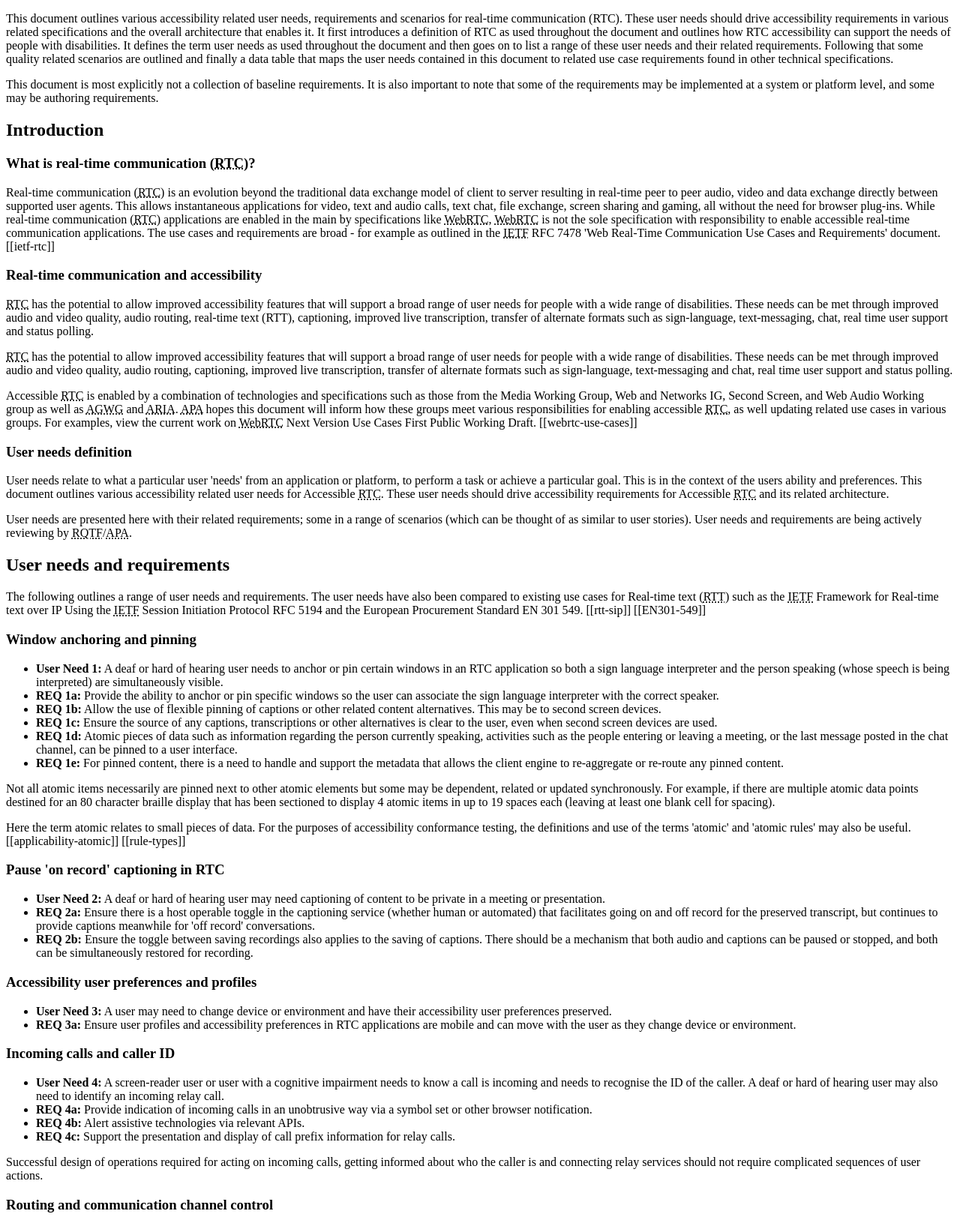
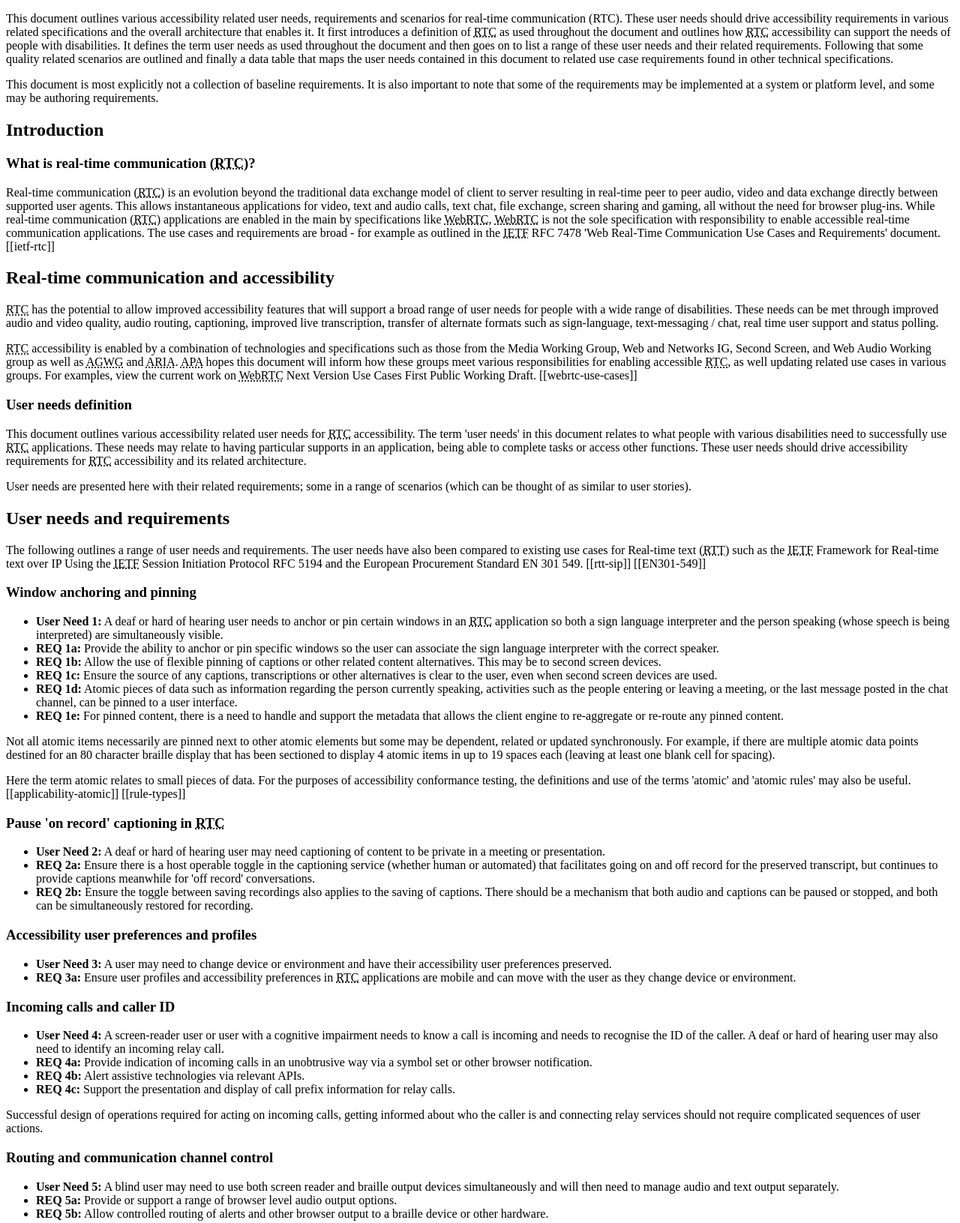
Before and after one commit to w3c/raur, a plain HTML site: page index.html in a window 1280 px wide. Shown: the top 1631 px of the page at 75% size. Drawn offline with Linux system fonts and the light colour scheme; a script that the page names is missing.

Commit message:
Fixes to main branch, user needs definition and introduction and extra abbrs

```diff
--- a/index.html
+++ b/index.html
@@ -45,7 +45,7 @@ th+th, td+td{
 	</head>
 	<body>
 		<section id="abstract">
-<p>This document outlines various accessibility related user needs, requirements and scenarios for real&#45;time communication (RTC). These user needs should drive accessibility requirements in various related specifications and the overall architecture that enables it. It first introduces a definition of RTC as used throughout the document and outlines how RTC accessibility can support the needs of people with disabilities. It defines the term user needs as used throughout the document and then goes on to list a range of these user needs and their related requirements. Following that some quality related scenarios are outlined and finally a data table that maps the user needs contained in this document to related use case requirements found in other technical specifications.</p>
+<p>This document outlines various accessibility related user needs, requirements and scenarios for real&#45;time communication (RTC). These user needs should drive accessibility requirements in various related specifications and the overall architecture that enables it. It first introduces a definition of <abbr title="real&#45;time communication">RTC</abbr> as used throughout the document and outlines how <abbr title="real&#45;time communication">RTC</abbr> accessibility can support the needs of people with disabilities. It defines the term user needs as used throughout the document and then goes on to list a range of these user needs and their related requirements. Following that some quality related scenarios are outlined and finally a data table that maps the user needs contained in this document to related use case requirements found in other technical specifications.</p>
 
 <p>This document is most explicitly not a collection of baseline requirements. It is also important to note that some of the requirements may be implemented at a system or platform level, and some may be authoring requirements.</p>
 </section>
@@ -59,24 +59,23 @@ th+th, td+td{
 
 
 		<h3> What is real&#45;time communication (<abbr title="real&#45;time communication">RTC</abbr>)? </h3>
-<p>Real&#45;time communication (<abbr title="real&#45;time communication">RTC</abbr>) is an evolution beyond the traditional data exchange model of client to server resulting in real-time peer to peer audio, video and data exchange directly between supported user agents. This allows instantaneous applications for video, text and audio calls, text chat, file exchange, screen sharing and gaming, all without the need for browser plug&#45;ins. While real&#45;time communication (<abbr title="Real&#45;time communication">RTC</abbr>) applications are enabled in the main by specifications like <abbr title="Web Real&#45;time communication">WebRTC</abbr>, <abbr title="Web Real&#45;time communication">WebRTC</abbr> is not the sole specification with responsibility to enable accessible real-time communication applications. The use cases and requirements are broad - for example as outlined in the <abbr title="Internet Engineering Task Force">IETF</abbr> RFC 7478 'Web Real-Time Communication Use Cases and Requirements' document. [[ietf-rtc]]</p>
+<p>Real&#45;time communication (<abbr title="real&#45;time communication">RTC</abbr>) is an evolution beyond the traditional data exchange model of client to server resulting in real-time peer to peer audio, video and data exchange directly between supported user agents. This allows instantaneous applications for video, text and audio calls, text chat, file exchange, screen sharing and gaming, all without the need for browser plug&#45;ins. While real&#45;time communication (<abbr title="real&#45;time communication">RTC</abbr>) applications are enabled in the main by specifications like <abbr title="Web Real&#45;time communication">WebRTC</abbr>, <abbr title="Web Real&#45;time communication">WebRTC</abbr> is not the sole specification with responsibility to enable accessible real-time communication applications. The use cases and requirements are broad - for example as outlined in the <abbr title="Internet Engineering Task Force">IETF</abbr> RFC 7478 'Web Real-Time Communication Use Cases and Requirements' document. [[ietf-rtc]]</p>
 </section>
 
 <section>
 
-<h3>Real&#45;time communication and accessibility </h3>
-<p><abbr title="Real&#45;time communication">RTC</abbr> has the potential to allow improved accessibility features that will support a broad range of user needs for people with a wide range of disabilities. These needs can be met through improved audio and video quality, audio routing, real-time text (RTT), captioning, improved live transcription, transfer of alternate formats such as sign-language, text-messaging, chat, real time user support and status polling.</p>
-<p><abbr title="Real&#45;time communication">RTC</abbr> has the potential to allow improved accessibility features that will support a broad range of user needs for people with a wide range of disabilities. These needs can be met through improved audio and video quality, audio routing, captioning, improved live transcription, transfer of alternate formats such as sign-language, text-messaging and chat, real time user support and status polling.</p>
+<h2>Real&#45;time communication and accessibility </h2>
+<p><abbr title="real-time communication">RTC</abbr> has the potential to allow improved accessibility features that will support a broad range of user needs for people with a wide range of disabilities. These needs can be met through improved audio and video quality, audio routing, captioning, improved live transcription, transfer of alternate formats such as sign-language, text-messaging / chat, real time user support and status polling.</p>
 
-<p>Accessible <abbr title="Real&#45;time communication">RTC</abbr> is enabled by a combination of technologies and specifications such as those from the Media Working Group, Web and Networks IG, Second Screen, and Web Audio Working group as well as <abbr title="Accessibility Guidelines Working Group">AGWG</abbr> and <abbr title="Accessible Rich Internet Applications">ARIA</abbr>. <abbr title="Accessible Platforms Architecure Working Group">APA</abbr> hopes this document will inform how these groups meet various responsibilities for enabling accessible <abbr title="Real&#45;time communication">RTC</abbr>, as well updating related use cases in various groups. For examples, view the current work on <abbr title="Web Real&#45;time communication">WebRTC</abbr> Next Version Use Cases First Public Working Draft. [[webrtc-use-cases]]</p>
+<p><abbr title="real-time communication">RTC</abbr> accessibility is enabled by a combination of technologies and specifications such as those from the Media Working Group, Web and Networks IG, Second Screen, and Web Audio Working group as well as <abbr title="Accessibility Guidelines Working Group">AGWG</abbr> and <abbr title="Accessible Rich Internet Applications">ARIA</abbr>. <abbr title="Accessible Platform Architectures Working Group">APA</abbr> hopes this document will inform how these groups meet various responsibilities for enabling accessible <abbr title="real-time communication">RTC</abbr>, as well updating related use cases in various groups. For examples, view the current work on <abbr title="Web Real-time communication">WebRTC</abbr> Next Version Use Cases First Public Working Draft. [[webrtc-use-cases]]</p>
 		</section>
 
 
 		<section>
 <h3>User needs definition</h3>
-<p>User needs relate to what a particular user 'needs' from an application or platform, to perform a task or achieve a particular goal. This is in the context of the users ability and preferences. This document outlines various accessibility related user needs for Accessible <abbr title="Real&#45;time communication">RTC</abbr>. These user needs should drive accessibility requirements for Accessible <abbr title="Real&#45;time communication">RTC</abbr> and its related architecture.</p>
+<p>This document outlines various accessibility related user needs for <abbr title="real-time communication">RTC</abbr> accessibility. The term 'user needs' in this document relates to what people with various disabilities need to successfully use <abbr title="real-time communication">RTC</abbr> applications. These needs may relate to having particular supports in an application, being able to complete tasks or access other functions. These user needs should drive accessibility requirements for <abbr title="real-time communication">RTC</abbr> accessibility and its related architecture.</p>
 
-<p>User needs are presented here with their related requirements; some in a range of scenarios (which can be thought of as similar to user stories). User needs and requirements are being actively reviewing by <abbr title="Research Questions Task Force">RQTF</abbr>/<abbr title="Accessible Platforms Architecure Working Group">APA</abbr>.</p>
+<p>User needs are presented here with their related requirements; some in a range of scenarios (which can be thought of as similar to user stories).</p>
 		</section>
 
 
@@ -91,7 +90,7 @@ th+th, td+td{
 
 			<h3>Window anchoring and pinning </h3>
 			<ul>
-<li><strong>User Need 1:</strong> A deaf or hard of hearing user needs to anchor or pin certain windows in an RTC application so both a sign language interpreter and the person speaking (whose speech is being interpreted) are simultaneously visible.</li>
+<li><strong>User Need 1:</strong> A deaf or hard of hearing user needs to anchor or pin certain windows in an <abbr title="real&#45;time communication">RTC</abbr> application so both a sign language interpreter and the person speaking (whose speech is being interpreted) are simultaneously visible.</li>
 
 <li><strong>REQ 1a:</strong> Provide the ability to anchor or pin specific windows so the user can associate the sign language interpreter with the correct speaker.</li>
 <li><strong>REQ 1b:</strong> Allow the use of flexible pinning of captions or other related content alternatives. This may be to second screen devices.</li>
@@ -112,7 +111,7 @@ Here the term atomic relates to small pieces of data. For the purposes of access
 
 <section>
 
-<h3>Pause 'on record' captioning in RTC</h3>
+<h3>Pause 'on record' captioning in <abbr title="real&#45;time communication">RTC</abbr></h3>
 <ul>
 <li><strong>User Need 2:</strong> A deaf or hard of hearing user may need captioning of content to be private in a meeting or presentation.</li>
 <li><strong>REQ 2a:</strong>  Ensure there is a host operable toggle in the captioning service (whether human or automated) that facilitates going on and off record for the preserved transcript, but continues to provide captions meanwhile for 'off record' conversations.</li>
@@ -126,7 +125,7 @@ Here the term atomic relates to small pieces of data. For the purposes of access
 
 <ul>
 <li><strong>User Need 3:</strong> A user may need to change device or environment and have their accessibility user preferences preserved.</li>
-<li><strong>REQ 3a:</strong> Ensure user profiles and accessibility preferences in RTC applications are mobile and can move with the user as they change device or environment.</li>
+<li><strong>REQ 3a:</strong> Ensure user profiles and accessibility preferences in <abbr title="real&#45;time communication">RTC</abbr> applications are mobile and can move with the user as they change device or environment.</li>
 </ul>
 </section>
 <section>
@@ -235,10 +234,9 @@ This user need may also indicate necessary support for 'Total conversation' serv
 
 <li><strong>REQ 12a:</strong> Provide or ensure support for video relay and remote interpretation services. This user need may relate to interoperability with third&#45;party services;  <abbr title="Internet Engineering Task Force">IETF</abbr> has looked at standardizing a way to use Session Initiation Protocol (SIP) with VRS services. [[ietf-relay]] </li>
 <li><strong>REQ 12b:</strong> Provide <abbr title="Video Relay Services">VRS</abbr> and <abbr title="Remote Interpretation">VRI</abbr> support for different specified sign languages and various spoken language translations. A user may also need to stream or pin both.</li>
-<li><strong>REQ 12c:</strong> Ensure that privacy and security options are maintained when using relay services. Ideally encryption support should be available for all main and alternate communication channels. </li>
-<li><strong>REQ 12d:</strong> Ensure WebRTC supports integration of traditional mobile telephony and relay services.</li>
+<li><strong>REQ 12c:</strong> Ensure that privacy and security options are maintained when using relay services.</li>
+<li><strong>REQ 12d:</strong> Ensure <abbr title="Web Real&#45;time communication">WebRTC</abbr>supports integration of traditional mobile telephony and relay services.</li>
 </ul>
-
 
 <p class="note"> Regarding REQ 12d - as mentioned previously, getting informed about who the caller is and connecting relay services should not require complicated sequences of user actions. Currently, in the UK to successfully receive a relay call using a mobile app, a deaf user needs to toggle between the relay app and the built-in telephony app. If the incoming call is a relay call, the user must immediately activate an app, otherwise the call may be lost. The party calling the deaf user provides a prefix to connect to the relay center. If the calling party does not use a prefix for the relay call, then the call with not have text relay assistance. This is different in the US for example, where with captioned phones users have access to add captioning on the go to incoming and outgoing calls, and the other party just handles a regular call without requiring a prefix.</p>
 
@@ -268,7 +266,7 @@ This user need may also indicate necessary support for 'Total conversation' serv
 <h3>Captioning support</h3>
 <ul>
 <li><strong>User Need 15:</strong> A deaf user or user with a cognitive disability needs to access a channel containing live transcriptions during a conference call or broadcast.</li>
- <li><strong>REQ 15a:</strong> Honor user preferences relating to captioned content.  Provide support for signing or use of symbol sets e.g. AAC.</li>
+ <li><strong>REQ 15a:</strong> Honor user preferences relating to captioned content. Provide support for signing or use of symbol sets e.g. <abbr title="Augmentative and Alternative Communication">AAC</abbr>.</li>
 </ul>
 		</section>
 
@@ -288,7 +286,7 @@ This user need may also indicate necessary support for 'Total conversation' serv
 <h3>Personalized symbol sets for users with cognitive disabilities</h3>
 
 <ul>
-<li><strong>User Need 17: </strong> Users with cognitive disabilities may need to use symbol sets for identifying functions available in a <abbr title="Web Real&#45;time communication">WebRTC</abbr> enabled client for voice, file or data transfer.</li>
+<li><strong>User Need 17: </strong> Users with cognitive disabilities may need to use symbol sets or <abbr title="Augmentative and Alternative Communication">AAC</abbr> for identifying functions available in a <abbr title="Web Real&#45;time communication">WebRTC</abbr> enabled client for voice, file or data transfer.</li>
 
   <li><strong>REQ 17a:</strong> Provide personalization support for symbols set replacements of existing user interface rendering of current functions or controls.</li>
 </ul>
@@ -315,11 +313,11 @@ This user need may also indicate necessary support for 'Total conversation' serv
 
 </section>
 
-<section><h2>Relationship between RTC and XR Accessibility</h2>
+<section><h2>Relationship between <abbr title="real&#45;time communication">RTC</abbr> and XR Accessibility</h2>
 
 <p>There are potential real-time communication application issues that may only apply in immersive environments or augmented reality contexts.</p>
 
-<p>For example, if an RTC application is also an XR application then relevant XR accessibility requirements should be addressed as well. [[xaur]]</p>
+<p>For example, if an <abbr title="real&#45;time communication">RTC</abbr> application is also an XR application then relevant XR accessibility requirements should be addressed as well. [[xaur]]</p>
 
 </section>
 
@@ -507,13 +505,13 @@ Covered under 5.2.3 (transcoding service requirements). Referring to relay servi
 <p>The following is a list of new user needs and requirements since the publication of the <a href="https://www.w3.org/TR/2020/WD-raur-20200319/">previous working draft</a>:</p>
 
 <ul>
-	<li><strong>Window anchoring and pinning:</strong> A deaf or hard of hearing user needs to anchor or pin certain windows in an RTC application so both a sign language interpreter and the person speaking (whose speech is being interpreted) are simultaneously visible.</li>
+	<li><strong>Window anchoring and pinning:</strong> A deaf or hard of hearing user needs to anchor or pin certain windows in an <abbr title="real-time communication">RTC</abbr>  application so both a sign language interpreter and the person speaking (whose speech is being interpreted) are simultaneously visible.</li>
 <li><strong>REQ 1a:</strong> Provide the ability to anchor or pin specific windows so the user can associate the sign language interpreter with the correct speaker.</li>
 <li><strong>REQ 1b:</strong> Allow the use of flexible pinning of captions or other related content alternatives. This may be to second screen devices.</li>
 <li><strong>REQ 1c:</strong> Ensure the source of any captions, transcriptions or other alternatives is clear to the user, even when second screen devices are used.</li>
 <li><strong>REQ 1d:</strong> Atomic pieces of data such as information regarding the person currently speaking, activities such as the people entering or leaving a meeting, or the last message posted in the chat channel, can be pinned to a user interface.</li>
 <li><strong>REQ 1e:</strong> For pinned content, there is a need to handle and support the metadata that allows the client engine to re-aggregate or re-route any pinned content.</li>
-	<li><strong>Pause 'on record' captioning in RTC:</strong> A deaf or hard of hearing user may need captioning of content to be private in a meeting or presentation.</li>
+	<li><strong>Pause 'on record' captioning in <abbr title="real-time communication">RTC</abbr> :</strong> A deaf or hard of hearing user may need captioning of content to be private in a meeting or presentation.</li>
 <li><strong>REQ 2a:</strong> Ensure there is a host operable toggle in the captioning service (whether human or automated) that facilitates going on and off record for the preserved transcript, but continues to provide captions meanwhile for 'off record' conversations.</li>
 <li><strong>REQ 2b:</strong> Ensure the toggle between saving recordings also applies to the saving of captions. There should be a mechanism that both audio and captions can be paused or stopped, and both can be simultaneously restored for recording.</li>
 
@@ -521,7 +519,7 @@ Covered under 5.2.3 (transcoding service requirements). Referring to relay servi
 
 <ul>
 	<li><strong>Accessibility user preferences and profiles:</strong> A user may need to change device or environment and have their accessibility user preferences preserved.</li>
-<li><strong>REQ 3a:</strong> Ensure user profiles and accessibility preferences in RTC applications are mobile and can move with the user as they change device or environment.</li>
+<li><strong>REQ 3a:</strong> Ensure user profiles and accessibility preferences in <abbr title="real-time communication">RTC</abbr>  applications are mobile and can move with the user as they change device or environment.</li>
 
 </ul>
 
@@ -545,7 +543,7 @@ Covered under 5.2.3 (transcoding service requirements). Referring to relay servi
 
 <ul>
 	<li>Changed the title of 'Dynamic audio description values in live conferencing' to 'Audio description in live conferencing'.</li>
-	<li>New note on the relationship between RTC and <a href="https://www.w3.org/TR/xaur/">XR Accessibility User Requirements</a>.</li>
+	<li>New note on the relationship between <abbr title="real-time communication">RTC</abbr>  and <a href="https://www.w3.org/TR/xaur/">XR Accessibility User Requirements</a>.</li>
 <li>New note on personalization semantics and CSS media queries.</li>
 <li>Moved 'User Need 19:  A deaf user watching a signed broadcast needs a high&#45;quality frame rate to maintain legibility and clarity in order to understand what is being signed' to the 'Quality of service issues' section.</li>
 <li>Added note on ITU definition of Total Conversation services that relates to 'REQ 10a: Ensure support for multiple simultaneous streams'.</li>
```
